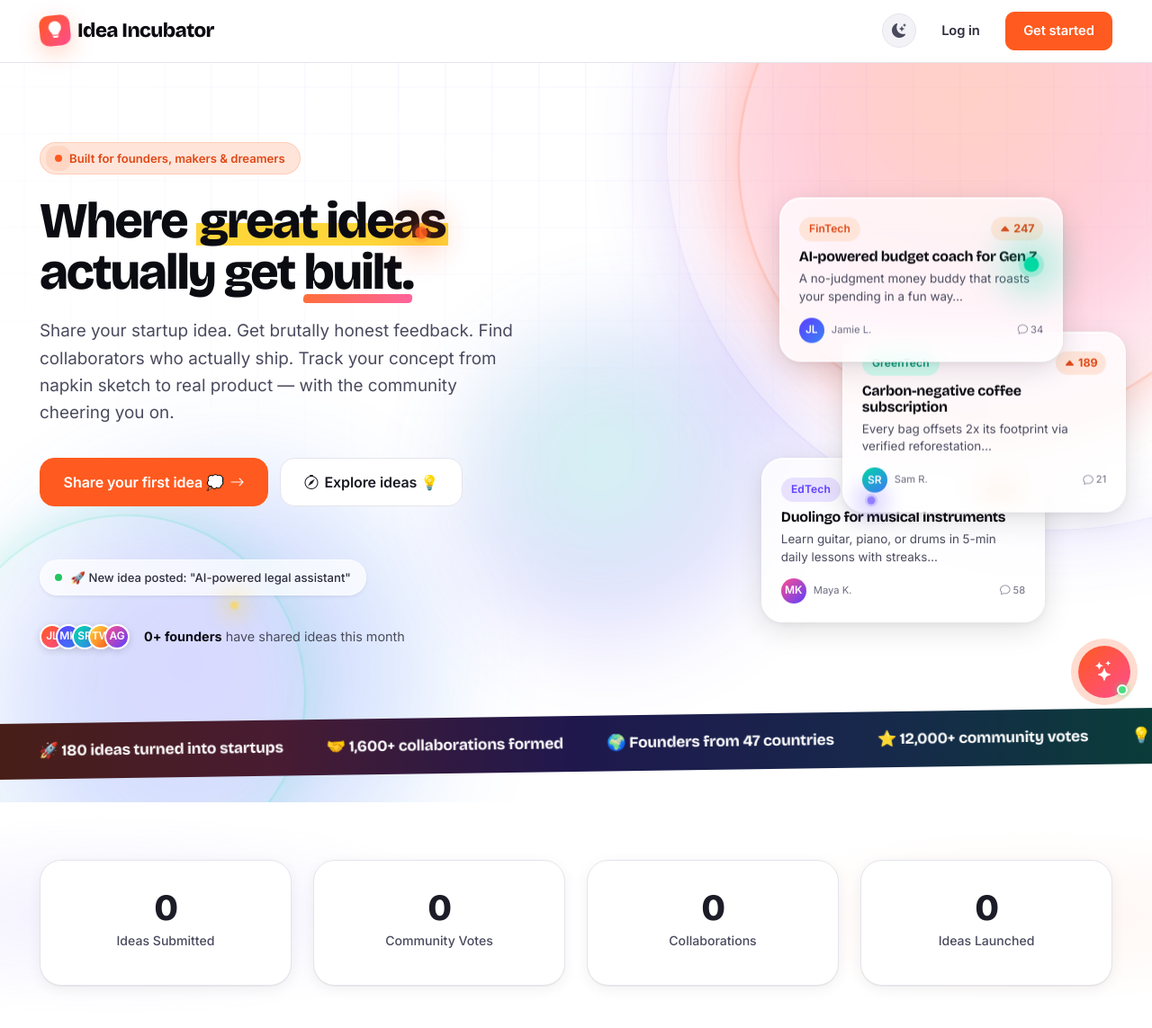
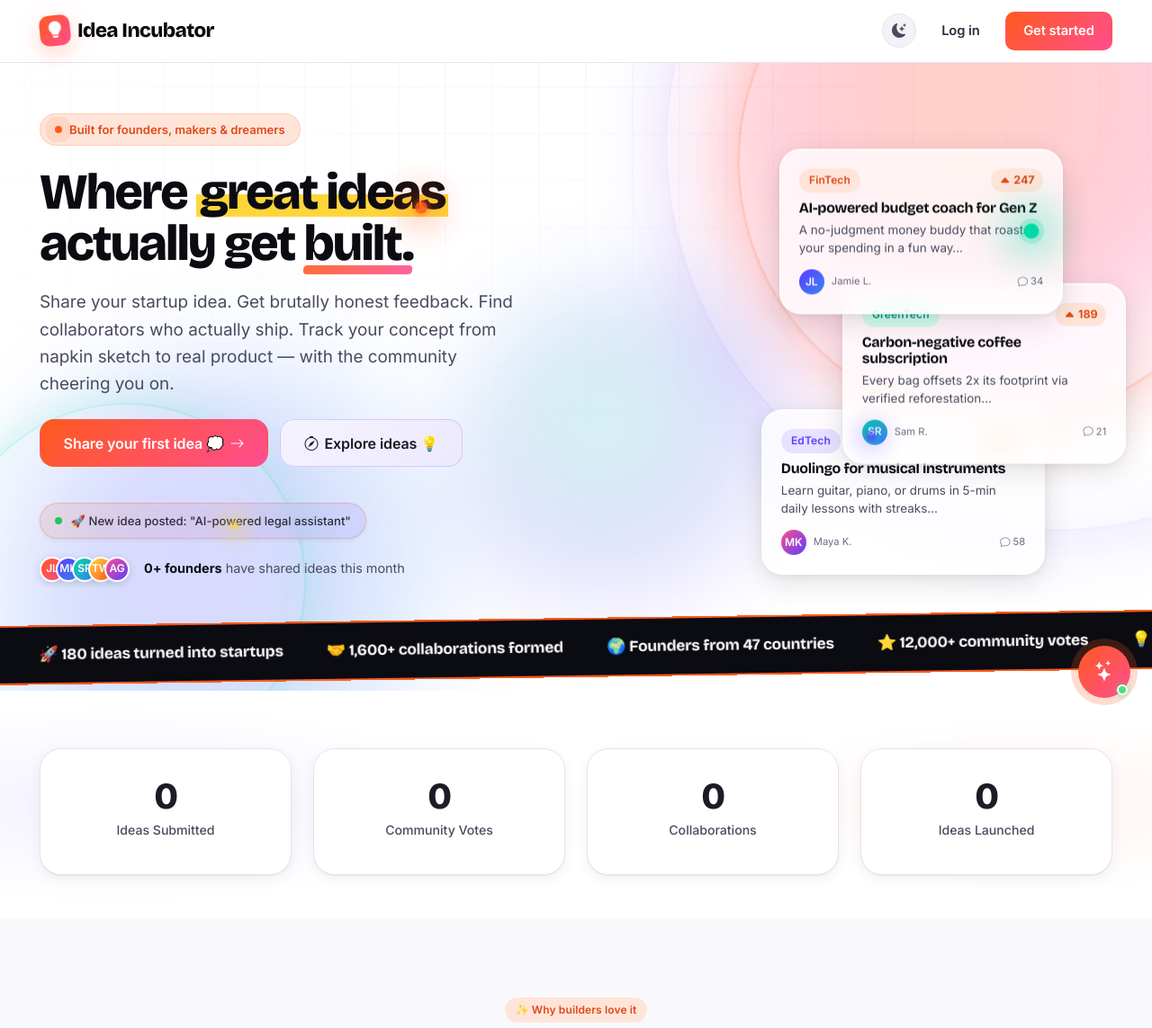
Before and after one commit to ArshadSheik/idea-incubator-hub, a Flask app: page / in a window 1280 px wide. Shown: the top 1143 px of the page at 90% size. Run offline with Flask 3, Linux system fonts and the light colour scheme; data that the repository does not hold is empty; parts of the project's set-up code (start-up, migrations or seed data) failed here and were passed over; some libraries are stand-ins or nearby versions.

Commit message:
feat: polish hero layout, button gradients, and marquee banner
- Reduce hero top padding (5.5rem → 3.5rem) so marquee banner is
  visible without scrolling
- Give both CTA buttons gradient backgrounds (brand: orange→pink,
  outline: lavender→violet)
- Style live-ticker pill with orange→violet gradient tint and border
- Fix marquee banner: solid #0B0B12 bg, visible orange top/bottom
  borders, remove broken dark-mode gradient override
- Add 16px bottom padding to .hero so -0.8deg rotated marquee isn't
  clipped by overflow:hidden

```diff
--- a/static/css/landing.css
+++ b/static/css/landing.css
@@ -6,7 +6,7 @@
 /* ─── HERO ─── */
 .hero {
   position: relative;
-  padding: 5.5rem 0 2rem;
+  padding: 3.5rem 0 16px;
   overflow: hidden;
   background: var(--paper);
   transition: background 0.3s ease;
@@ -142,7 +142,7 @@
   color: var(--ink-600);
   line-height: 1.6;
   max-width: 540px;
-  margin-bottom: 2.2rem;
+  margin-bottom: 1.5rem;
 }
 [data-theme="dark"] .hero-sub { color: var(--ink-600); }
 
@@ -151,7 +151,7 @@
   display: flex;
   gap: 0.85rem;
   flex-wrap: wrap;
-  margin-bottom: 2.2rem;
+  margin-bottom: 1.5rem;
 }
 
 /* ─── HERO SOCIAL PROOF ─── */
@@ -184,22 +184,22 @@
   align-items: center;
   gap: 0.6rem;
   padding: 0.55rem 1rem;
-  background: rgba(255,255,255,0.72);
+  background: linear-gradient(135deg, rgba(255,90,31,0.12) 0%, rgba(91,63,255,0.10) 100%);
   backdrop-filter: blur(12px);
-  border: 1px solid rgba(255,255,255,0.55);
+  border: 1px solid rgba(255,90,31,0.25);
   border-radius: var(--radius-pill);
   font-size: 0.82rem;
   color: var(--ink-700);
   font-weight: 500;
   max-width: 420px;
   overflow: hidden;
-  margin-top: 1.5rem;
-  margin-bottom: 2rem;
+  margin-top: 1rem;
+  margin-bottom: 1.2rem;
   box-shadow: var(--shadow-sm);
 }
 [data-theme="dark"] .hero-live-ticker {
-  background: rgba(26,26,48,0.72);
-  border-color: rgba(255,255,255,0.08);
+  background: linear-gradient(135deg, rgba(255,90,31,0.18) 0%, rgba(91,63,255,0.15) 100%);
+  border-color: rgba(255,90,31,0.30);
   color: var(--ink-700);
 }
 
@@ -413,9 +413,9 @@
 
 /* ─── MARQUEE ─── */
 .marquee-strip {
-  background: var(--ink-900);
+  background: #0B0B12;
   color: white;
-  margin-top: 4.5rem;
+  margin-top: 2.5rem;
   padding: 1.1rem 0;
   overflow: hidden;
   position: relative;
@@ -423,23 +423,8 @@
   margin-left: -3%;
   margin-right: -3%;
   width: 106%;
-  border-top: 2px solid transparent;
-  border-bottom: 2px solid transparent;
-  background-clip: padding-box;
-}
-.marquee-strip::before {
-  content: '';
-  position: absolute;
-  inset: 0;
-  background: linear-gradient(90deg,
-    var(--brand-primary) 0%, var(--brand-pink) 25%,
-    var(--brand-secondary) 50%, var(--brand-blue) 75%,
-    var(--brand-accent) 100%);
-  opacity: 0.25;
-  pointer-events: none;
-}
-[data-theme="dark"] .marquee-strip {
-  background: linear-gradient(135deg, #06060F 0%, #0E0E1C 100%);
+  border-top: 2px solid var(--brand-primary);
+  border-bottom: 2px solid var(--brand-primary);
 }
 .marquee-track {
   display: flex;
@@ -1179,7 +1164,7 @@
 
 /* ─── Responsive tweaks ─── */
 @media (max-width: 991px) {
-  .hero           { padding: 3.5rem 0 2rem; }
+  .hero           { padding: 2.5rem 0 0; }
   .hero-card-stack { height: 540px; margin-top: 2rem; }
   .float-card     { width: 280px; }
   .float-card-1   { right: auto; left: 0; }
--- a/static/css/main.css
+++ b/static/css/main.css
@@ -342,12 +342,12 @@ a:hover { color: var(--brand-primary-dark); }
   box-shadow: var(--shadow-md);
 }
 .btn-brand {
-  background: var(--brand-primary);
+  background: linear-gradient(135deg, #FF5A1F 0%, #FF4D8F 100%);
   color: white;
-  border-color: var(--brand-primary);
+  border-color: transparent;
 }
 .btn-brand:hover {
-  background: var(--brand-primary-dark);
+  background: linear-gradient(135deg, #e04a12 0%, #e63d7a 100%);
   color: white;
   transform: translateY(-2px) scale(1.02);
   box-shadow: var(--shadow-brand);
@@ -356,13 +356,13 @@ a:hover { color: var(--brand-primary-dark); }
   transform: translateY(1px) scale(0.99);
 }
 .btn-outline-iih {
-  background: var(--paper);
+  background: linear-gradient(135deg, #f5f3ff 0%, #ede9fe 100%);
   color: var(--ink-800);
-  border-color: var(--ink-200);
+  border-color: rgba(91,63,255,0.20);
 }
 .btn-outline-iih:hover {
-  background: var(--ink-50);
-  border-color: var(--ink-300);
+  background: linear-gradient(135deg, #ede9fe 0%, #ddd6fe 100%);
+  border-color: rgba(91,63,255,0.35);
   color: var(--ink-900);
 }
 .btn-ghost {
--- a/static/js/bg-fx.js
+++ b/static/js/bg-fx.js
@@ -78,12 +78,7 @@
       this.r  = tier === 1 ? 4.5 : tier === 2 ? 2.2 : 1.1;
       this.c  = tier === 1 ? C.orange : tier === 2 ? C.violet
                            : (Math.random() < 0.5 ? C.mint : C.blue);
-      /* hub pulse state */
-      this.pulseR     = 0;
-      this.pulseAlpha = 0;
-      this.pulseNext  = 240 + Math.floor(Math.random() * 300);
-      /* flare when a packet arrives */
-      this.flare      = 0;
+      /* (pulse/flare removed — smooth glow only) */
     }
 
     update () {
@@ -101,48 +96,15 @@
       if (this.x > W - m) this.vx -= 0.025;
       if (this.y < m)     this.vy += 0.025;
       if (this.y > H - m) this.vy -= 0.025;
-      /* hub pulse countdown */
-      if (this.tier === 1) {
-        this.pulseNext--;
-        if (this.pulseNext <= 0) {
-          this.pulseR     = 0;
-          this.pulseAlpha = 1;
-          this.pulseNext  = 300 + Math.floor(Math.random() * 360);
-        }
-        if (this.pulseAlpha > 0) {
-          this.pulseR     += 1.2;
-          this.pulseAlpha *= 0.975;
-          if (this.pulseAlpha < 0.01) { this.pulseAlpha = 0; this.pulseR = 0; }
-        }
-      }
-      if (this.flare > 0) this.flare *= 0.88;
     }
 
     draw (alpha, dark) {
       const { r, g, b } = this.c;
 
-      /* hub pulse ring */
-      if (this.tier === 1 && this.pulseAlpha > 0.01) {
-        ctx.beginPath();
-        ctx.arc(this.x, this.y, this.pulseR, 0, Math.PI * 2);
-        ctx.strokeStyle = `rgba(${r},${g},${b},${this.pulseAlpha * alpha * 0.55})`;
-        ctx.lineWidth   = 1.4;
-        ctx.stroke();
-        /* second ring slightly behind */
-        if (this.pulseR > 14) {
-          ctx.beginPath();
-          ctx.arc(this.x, this.y, this.pulseR - 14, 0, Math.PI * 2);
-          ctx.strokeStyle = `rgba(${r},${g},${b},${this.pulseAlpha * alpha * 0.25})`;
-          ctx.lineWidth   = 0.7;
-          ctx.stroke();
-        }
-      }
-
-      /* glow halo — bigger on hub / when flaring */
-      const glowMult = 1 + this.flare * 2.5;
-      const gr       = this.r * (this.tier === 1 ? 9 : this.tier === 2 ? 7 : 5) * glowMult;
-      const grd      = ctx.createRadialGradient(this.x, this.y, 0, this.x, this.y, gr);
-      const coreA    = alpha * (this.tier === 1 ? 0.55 : 0.38) * glowMult;
+      /* smooth glow halo */
+      const gr  = this.r * (this.tier === 1 ? 9 : this.tier === 2 ? 7 : 5);
+      const grd = ctx.createRadialGradient(this.x, this.y, 0, this.x, this.y, gr);
+      const coreA = alpha * (this.tier === 1 ? 0.55 : 0.38);
       grd.addColorStop(0, `rgba(${r},${g},${b},${Math.min(1, coreA)})`);
       grd.addColorStop(1, `rgba(${r},${g},${b},0)`);
       ctx.beginPath();
@@ -152,7 +114,7 @@
 
       /* sharp core dot */
       ctx.beginPath();
-      ctx.arc(this.x, this.y, this.r * glowMult, 0, Math.PI * 2);
+      ctx.arc(this.x, this.y, this.r, 0, Math.PI * 2);
       ctx.fillStyle = `rgba(${r},${g},${b},${Math.min(1, alpha)})`;
       ctx.fill();
     }
@@ -184,7 +146,7 @@
       this.trail.push({ x: p.x, y: p.y });
       if (this.trail.length > 16) this.trail.shift();
       this.t += this.speed;
-      if (this.done) this.b.flare = 1.0;   // flare the destination
+      // arrival — no flare
     }
 
     draw (alpha) {
```
